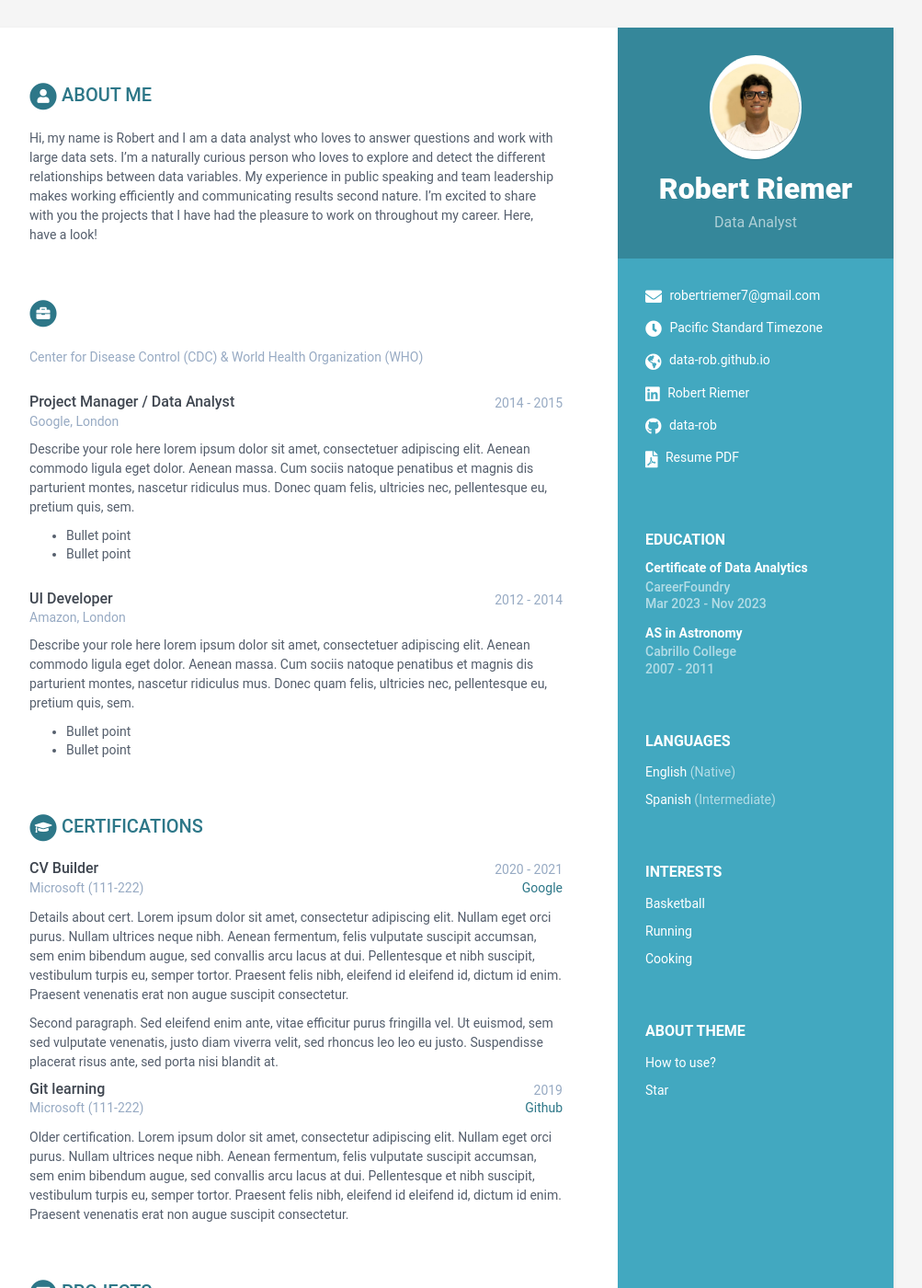
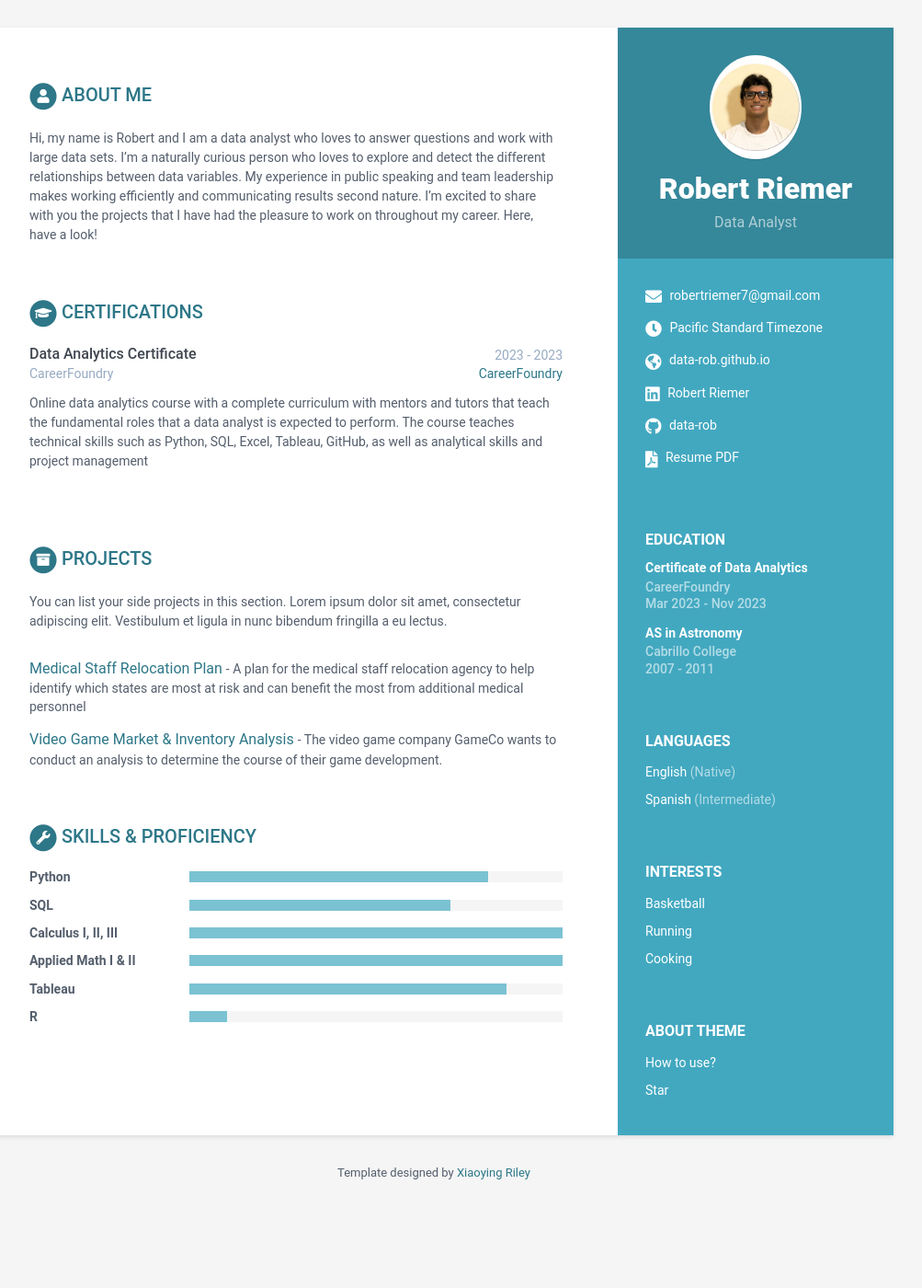
Before and after one commit to data-rob/data-rob.github.io, a Jekyll site: the page built from index.html, in a window 1280 px wide and 1400 px high. Shown: the whole window at 92% size, without its empty margins (168-1171 px from the left). Built offline with Jekyll 4.4.1, drawn with Linux system fonts in a browser that asks for light colours; some of the changed text lies outside the part shown.

Commit message:
Update data.yml

```diff
--- a/_data/data.yml
+++ b/_data/data.yml
@@ -72,87 +72,38 @@ education:
           expected to perform. The course teaches technical skills such as Python, SQL,
           Excel, Tableau, GitHub, as well as analytical skills and project management
           skills.
-            - Bullet point
-            - Bullet point
+
       - degree: AS in Astronomy
         university: Cabrillo College
         time: 2007 - 2011
         details: |
-          Received Assosciates of Science in Astronomy.
-            - Bullet point
-            - Bullet point
+          Received Assosciates of Science in Astronomy
 
-experiences:
-    title:
-    info:
-      - project: Medical Staff Relocation Plan
-        time: Aug 2023
-        company: Center for Disease Control (CDC) & World Health Organization (WHO)
-        details: |
-
-      - role: Project Manager / Data Analyst
-        time: 2014 - 2015
-        company: Google, London
-        details: |
-          Describe your role here lorem ipsum dolor sit amet, consectetuer
-          adipiscing elit. Aenean commodo ligula eget dolor. Aenean massa.
-          Cum sociis natoque penatibus et magnis dis parturient montes,
-          nascetur ridiculus mus. Donec quam felis, ultricies nec,
-          pellentesque eu, pretium quis, sem.
-            - Bullet point
-            - Bullet point
-      - role: UI Developer
-        time: 2012 - 2014
-        company: Amazon, London
-        details: |
-          Describe your role here lorem ipsum dolor sit amet, consectetuer
-          adipiscing elit. Aenean commodo ligula eget dolor. Aenean massa.
-          Cum sociis natoque penatibus et magnis dis parturient montes,
-          nascetur ridiculus mus. Donec quam felis, ultricies nec,
-          pellentesque eu, pretium quis, sem.
-            - Bullet point
-            - Bullet point
 
 certifications:
       title: Certifications
       list:
-        - name: CV Builder
-          start: 2020
-          end: 2021
-          organization: Microsoft
-          credentialid: 111-222
-          credentialurl: www.google.com
-          credentialname: Google
+        - name: Data Analytics Certificate
+          start: 2023
+          end: 2023
+          organization: CareerFoundry
+          credentialid:
+          credentialurl: https://careerfoundry.com/
+          credentialname: CareerFoundry
           details: |
-            Details about cert. Lorem ipsum dolor sit amet, consectetur
-            adipiscing elit.
-            Nullam eget orci purus. Nullam ultrices neque nibh.
-            Aenean fermentum, felis vulputate suscipit accumsan,
-            sem enim bibendum augue, sed convallis arcu lacus at dui.
-            Pellentesque et nibh suscipit, vestibulum turpis eu, semper tortor.
-            Praesent felis nibh, eleifend id eleifend id, dictum id enim.
-            Praesent venenatis erat non augue suscipit consectetur.
+             Online data analytics course with a complete curriculum with mentors
+              and tutors that teach the fundamental roles that a data analyst is
+              expected to perform. The course teaches technical skills such as Python, SQL,
+              Excel, Tableau, GitHub, as well as analytical skills and project management
 
-            Second paragraph. Sed eleifend enim ante, vitae efficitur purus
-            fringilla vel. Ut euismod, sem sed vulputate venenatis,
-            justo diam viverra velit, sed rhoncus leo leo eu justo.
-            Suspendisse placerat risus ante, sed porta nisi blandit at.
-        - name: Git learning
+        - name:
           start: 2019
           end:
-          organization: Microsoft
-          credentialid: 111-222
-          credentialurl: www.github.com
-          credentialname: Github
+          organization:
+          credentialid:
+          credentialurl:
+          credentialname:
           details: |
-            Older certification. Lorem ipsum dolor sit amet, consectetur
-            adipiscing elit.
-            Nullam eget orci purus. Nullam ultrices neque nibh.
-            Aenean fermentum, felis vulputate suscipit accumsan,
-            sem enim bibendum augue, sed convallis arcu lacus at dui.
-            Pellentesque et nibh suscipit, vestibulum turpis eu, semper tortor.
-            Praesent felis nibh, eleifend id eleifend id, dictum id enim.
-            Praesent venenatis erat non augue suscipit consectetur.
 
 projects:
     title: Projects
@@ -165,64 +116,16 @@ projects:
         photo: assets/images/Case Study/Slide4.JPG
         link: "https://public.tableau.com/app/profile/robert.riemer/viz/CareerFoundryAchievementStoryboard/ProjectStory"
         tagline: "A plan for the medical staff relocation agency to help identify which states are most
-        at risk and can benefit the most from additional medical personnel"
+                at risk and can benefit the most from additional medical personnel"
 
-      - title: DevStudio
+      - title: Video Game Market & Inventory Analysis
         link: "#"
-        tagline: "A responsive website template designed to help web developers/designers market their services."
+        tagline: "The video game company GameCo wants to conduct an analysis to determine the course of their game development."
 
-      - title: Tempo
-        link: "#"
-        tagline: "A responsive website template designed to help startups promote their products or services and to attract users &amp; investors"
+      - title:
+        link:
+        tagline:
 
-      - title: Atom
-        link: "#"
-        tagline: "A comprehensive website template solution for startups/developers to market their mobile apps."
-
-      - title: Delta
-        link: "#"
-        tagline: "A responsive Bootstrap one page theme designed to help app developers promote their mobile apps"
-
-oss:
-    title: OSS Contributions
-    intro: >
-      You can list your open source software contributions in this
-      section. Lorem ipsum dolor sit amet, consectetur adipiscing elit.
-      Vestibulum et ligula in nunc bibendum fringilla a eu lectus.
-    contributions:
-      - title: Tempo
-        link: "#"
-        tagline: "A responsive website template designed to help startups promote their products or services and to attract users &amp; investors"
-
-      - title: Atom
-        link: "#"
-        tagline: "A comprehensive website template solution for startups/developers to market their mobile apps."
-
-      - title: Delta
-        link: "#"
-        tagline: "A responsive Bootstrap one page theme designed to help app developers promote their mobile apps"
-
-publications:
-    title: Publications
-    intro: |
-      You can list your publications in this section. Lorem ipsum dolor sit
-      amet, consectetur adipiscing elit. Vestibulum et ligula in nunc
-      bibendum fringilla a eu lectus.
-    papers:
-      - title: The Art of Computer Programming
-        link: "#"
-        authors: Donald E. Knuth
-        conference: Addison-Wesley, 1968
-
-      - title: "Genetic Programming III: Darwinian Invention &amp; Problem Solving"
-        link: "#"
-        authors: Koza, J.R., Andre, D., Bennett, F.H., Keane, M.A.
-        conference: "Morgan Kaufmann Publishers Inc., San Francisco, CA, USA, 1st edn. (1999)"
-
-      - title: A syntax directed compiler for Algol 60
-        link: "#"
-        authors: Edgar T. Irons
-        conference: "Comm. ACM 4 (1961), 51–55"
 
 skills:
     title: Skills &amp; Proficiency
```
